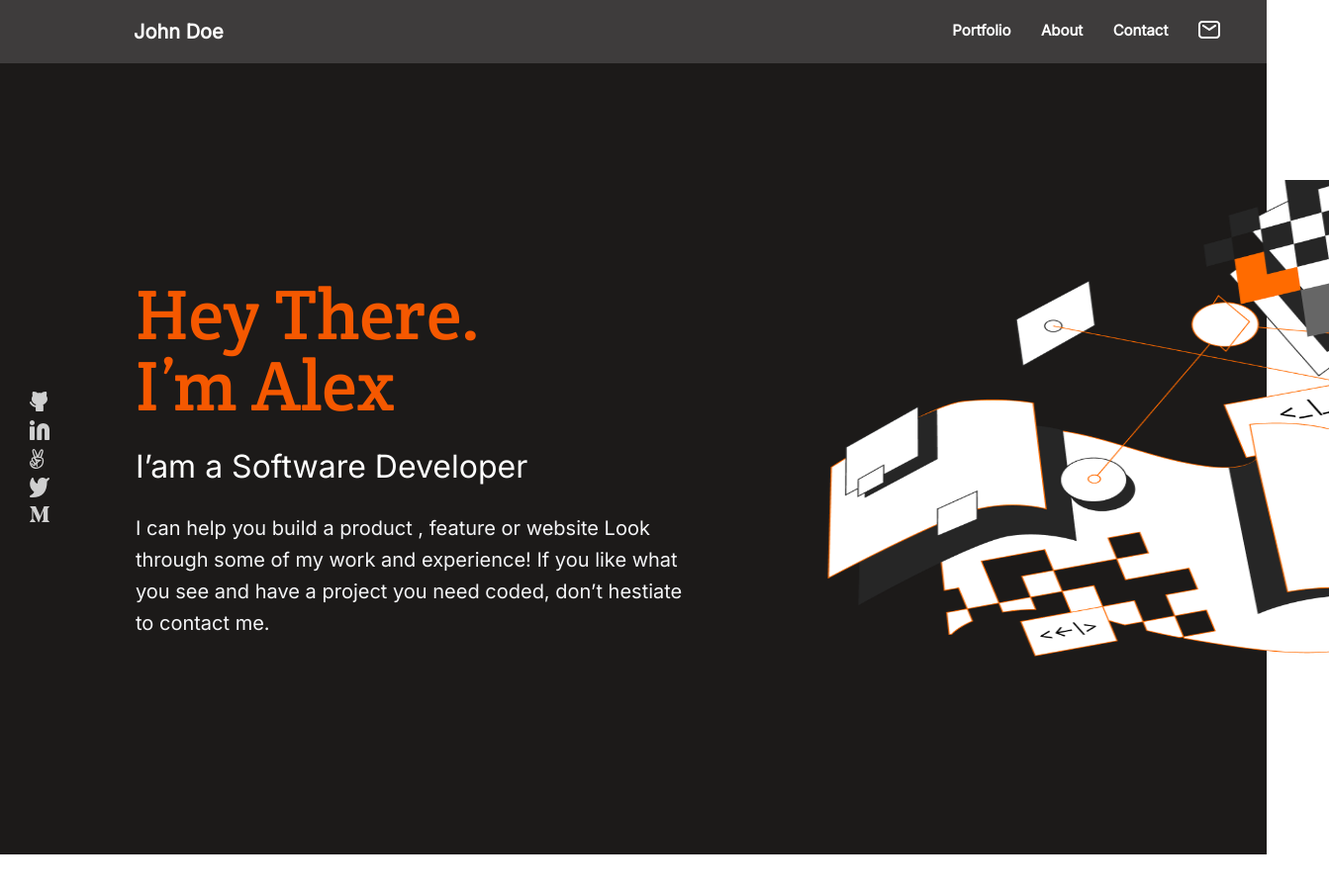
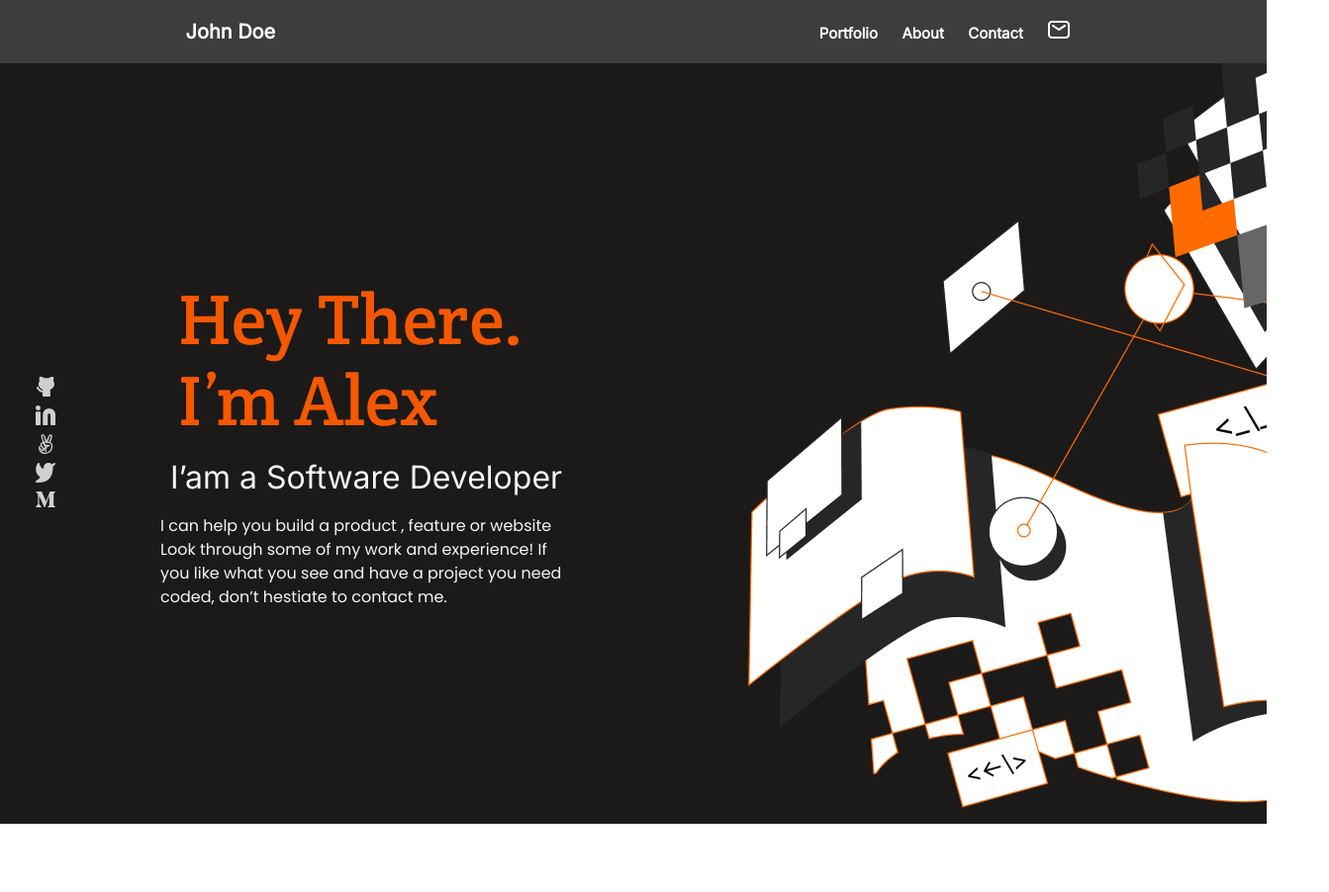
Before and after one commit to yetemegn-telaye/My-Portfolio, a website: page index.html in a window 1280 px wide. Shown: the whole page at 99% size, 1343 px wide, since content can reach past the window. Before the commit the page ends 864 px from the top, so only its background shows below. Drawn offline with Linux system fonts and the light colour scheme.

Commit message:
Fix issues

```diff
--- a/index.html
+++ b/index.html
@@ -11,39 +11,44 @@
     <link rel="preconnect" href="https://fonts.googleapis.com">
     <link rel="preconnect" href="https://fonts.gstatic.com" crossorigin>
     <link href="https://fonts.googleapis.com/css2?family=Crete+Round&display=swap" rel="stylesheet">
+    <link rel="preconnect" href="https://fonts.googleapis.com">
+    <link rel="preconnect" href="https://fonts.gstatic.com" crossorigin>
+    <link href="https://fonts.googleapis.com/css2?family=Poppins&display=swap" rel="stylesheet">
     <title>My Portfolio</title>
 </head>
 <body>
-    <nav>
-        <p>John Doe</p>
-        <div class="nav-links">
-            <a href="#">Portfolio</a>
-            <a href="#">About</a>
-            <a href="#">Contact</a>
-            <a href="#"><img src="images/Union.png" alt="contact icon"/></a>
-        </div>
+    <header>
+        <a href="#" id="logo-title">John Doe</a>
+        <nav class="nav-links">
+            <ul>
+                <li><a href="#">Portfolio</a></li>
+                <li><a href="#">About</a></li>
+                <li><a href="#">Contact</a></li>
+                <li> <a href="#"><img src="images/Union.png" alt="contact icon"/></a></li>
+            </ul>
+        </nav>
         <span id="toggle-btn"><img src="images/Union2.png" alt="toogle button"/></span>
-    </nav>
-    <main>
-            <div class="header-content">
+    </header>
+    <section class="headline-section">
                 <div class="social-icons">
-                    <a><img src="images/social-icons/github.svg" alt="github-icon"/></a>
-                    <a><img src="images/social-icons/Linkedinicon.svg" alt="linkedin-icon"/></a>
-                    <a><img src="images/social-icons/angellist.svg" alt="angel list"/></a>
-                    <a><img src="images/social-icons/twitter.svg" alt="twitter icon"/></a>
-                    <a><img src="images/social-icons/medium.svg" alt="medium icon"/></a>
+                    <ul>
+                        <li><a href="#"><img src="images/social-icons/github.svg" alt="github-icon"/></a></li>
+                        <li><a href="#"><img src="images/social-icons/Linkedinicon.svg" alt="linkedin-icon"/></a></li>
+                        <li><a href="#"><img src="images/social-icons/angellist.svg" alt="angel list"/></a></li>
+                        <li><a href="#"><img src="images/social-icons/twitter.svg" alt="twitter icon"/></a></li>
+                        <li><a href="#"><img src="images/social-icons/medium.svg" alt="medium icon"/></a></li>
+                    </ul>
                 </div>
                 <div class="header-intro">
-                    <h2>Hey There.<br/> I’m Alex</h2>
-                    <span class="sub-title">I’am a Software Developer</span>
+                    <h1>Hey There.<br/> I’m Alex</h1>
+                    <p class="sub-title">I’am a Software Developer</p>
                     <p>I can help you build a product , feature or website Look through some of my work and experience! If you like what you see and have a project you need coded,
                     don’t hestiate to contact me.</p>
                 </div>
+                <div class="headline-img">
+                    <img src="images/Illustration-header.png"/>
+                </div>
 
-            </div>
-            <div class="header-img">
-                <img src="images/Illustration-header.png" alt="header illustration"/>
-            </div>
-    </main>
+    </section>
 </body>
 </html>
--- a/style.css
+++ b/style.css
@@ -1,32 +1,39 @@
 * {
-  margin: 0;
+  margin: 0 auto;
   padding: 0;
   box-sizing: border-box;
 }
 
-nav {
+header {
   position: sticky;
   top: 0;
   display: flex;
+  max-width: 100%;
   justify-content: space-between;
-  padding: 30px;
   align-items: center;
   height: 4rem;
-  max-width: 100%;
   background-color: #3e3c3c;
   color: white;
   font-family: 'Inter', sans-serif;
   font-style: normal;
 }
 
-nav p {
+header #logo-title {
   font-size: 1.25rem;
   font-weight: 700;
-  margin-left: 105px;
+  text-decoration: none;
+  margin-right: 150px;
+  color: white;
 }
 
 .nav-links {
   display: none;
+}
+
+.nav-links ul li {
+  display: inline;
+  list-style-type: none;
+  padding: 10px;
 }
 
 .nav-links a {
@@ -44,55 +51,45 @@ nav p {
   color: #e05304;
 }
 
-main {
+.headline-section {
   display: flex;
   align-items: center;
-  justify-content: space-between;
-  width: 100%;
-  height: 100vh;
+  justify-content: flex-start;
+  max-width: 100%;
   background-color: #1c1a19;
   color: white;
-}
-
-.header-img {
-  width: 50%;
-}
-
-.header-img img {
-  padding-left: 0;
-  height: 35rem;
-  width: 40rem;
-}
-
-.header-content {
-  display: flex;
-  justify-content: space-between;
-  align-items: center;
-  width: 100%;
-  height: 100%;
-  gap: 87px;
-}
-
-.social-icons {
-  display: flex;
-  flex-direction: column;
-  padding-left: 30px;
-  gap: 5px;
 }
 
 .header-intro {
   display: flex;
   flex-direction: column;
-  width: 566px;
-  padding: 19px 0;
-  gap: 24px;
+  justify-content: flex-start;
+  align-items: flex-start;
+  max-width: 566px;
+  gap: 15px;
 }
 
-.header-intro h2 {
+.headline-img {
+  max-width: 1003.13px;
+  max-height: 769.27px;
+}
+
+.social-icons ul {
+  display: flex;
+  flex-direction: column;
+  gap: 5px;
+  padding: 36px;
+}
+
+.social-icons ul li {
+  list-style-type: none;
+}
+
+.header-intro h1 {
   color: #f55800;
   font-family: 'Crete Round', serif;
   font-weight: 400;
-  line-height: 72px;
+  line-height: 82px;
   font-size: 72px;
 }
 
@@ -104,19 +101,24 @@ main {
 }
 
 .header-intro p {
-  font-family: 'Inter', sans-serif;
+  font-family: 'Poppins', sans-serif;
   font-weight: 400;
-  font-size: 20px;
-  line-height: 32px;
+  font-size: 16px;
+  line-height: 24px;
   color: #f4f5f7;
+  padding-left: 70px;
+  padding-right: 40px;
 }
 
 @media screen and (min-width: 800px) {
   .nav-links {
     display: flex;
-    width: 25%;
-    justify-content: space-around;
+    justify-content: space-between;
     padding: 2px;
+  }
+
+  header #logo-title {
+    margin-right: 350px;
   }
 
   #toggle-btn {
@@ -125,37 +127,43 @@ main {
 }
 
 @media screen and (max-width: 800px) {
-  main {
+  .headline-section {
+    background-image: url('images/Illustration-header.png');
+    background-position: 205px 340px;
+    background-size: 312px 406px;
+    background-repeat: no-repeat;
     display: flex;
-    flex-direction: column;
+    flex-direction: column-reverse;
     justify-content: center;
-    align-items: center;
+    max-height: 100vh;
+    padding: 120px 24px;
+    gap: 24px;
   }
 
-  .header-img img {
-    width: 406.89px;
-    height: 312.03px;
-  }
-
-  .header-content {
-    display: flex;
-    flex-direction: column-reverse;
-    align-items: flex-start;
-    justify-content: center;
-    padding: 120px 24px;
-    gap: 24px;
+  .headline-img {
+    display: none;
   }
 
   .header-intro {
     display: flex;
     flex-direction: column;
-    width: 375px;
+    gap: 0;
+    padding: 0;
+  }
+
+  .header-intro p {
+    padding: 0;
   }
 
   .social-icons {
+    margin-left: -4px;
+  }
+
+  .social-icons ul {
     display: flex;
     flex-direction: row;
-    padding-left: 0;
-    gap: 12px;
+    justify-content: flex-start;
+    padding: 0;
+    gap: 30px;
   }
 }
```
